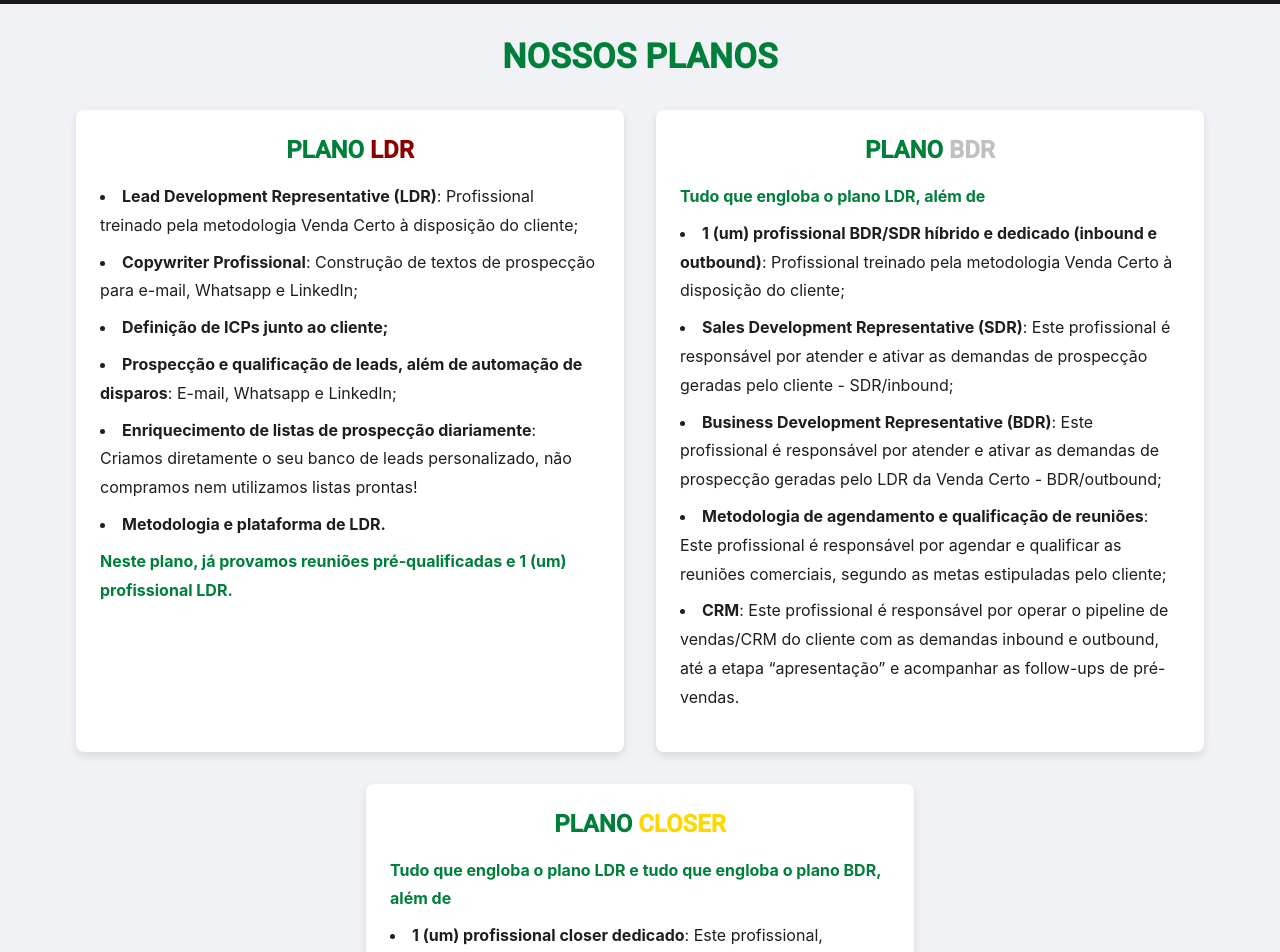
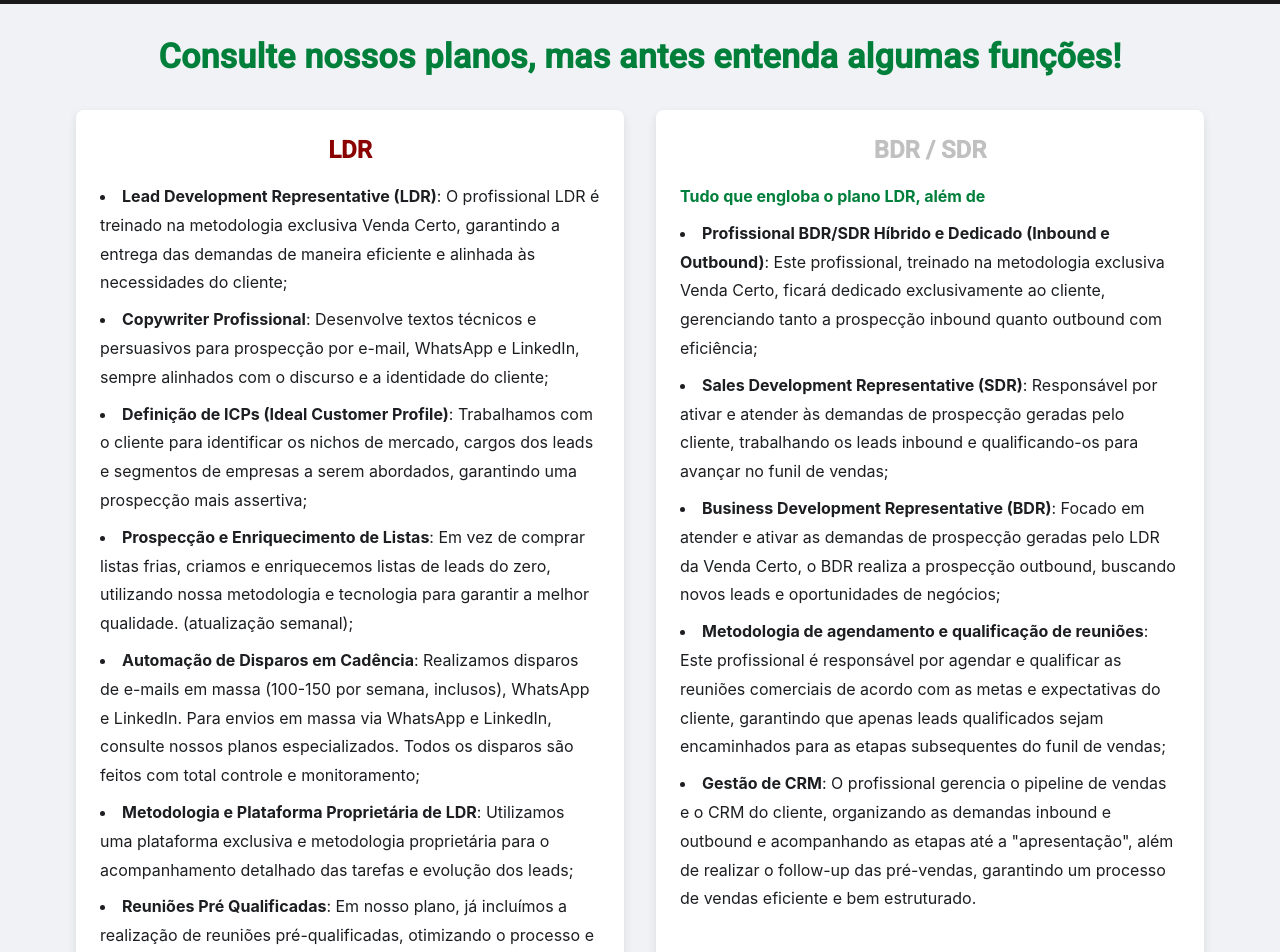
Before and after one commit to PatrickAngrezani/right-sell-react-project, a React (Create React App) app: page /planos in a window 1280 px wide. Shown: the part 60-1012 px from the top of the page. Built offline with nearby package versions, Linux system fonts and the light colour scheme.

Commit message:
update plans texts component

```diff
--- a/src/components/PlanosPage.tsx
+++ b/src/components/PlanosPage.tsx
@@ -4,40 +4,40 @@
 
 const plansData = [
   {
-    title: "PLANO LDR",
+    title: "LDR",
     subtitleColor: "#8B0000",
     items: [
-      "Lead Development Representative (LDR): Profissional treinado pela metodologia Venda Certo à disposição do cliente;",
-      "Copywriter Profissional: Construção de textos de prospecção para e-mail, Whatsapp e LinkedIn;",
-      "Definição de ICPs junto ao cliente;",
-      "Prospecção e qualificação de leads, além de automação de disparos: E-mail, Whatsapp e LinkedIn;",
-      "Enriquecimento de listas de prospecção diariamente: Criamos diretamente o seu banco de leads personalizado, não compramos nem utilizamos listas prontas!",
-      "Metodologia e plataforma de LDR.",
-      "Neste plano, já provamos reuniões pré-qualificadas e 1 (um) profissional LDR.",
+      "Lead Development Representative (LDR): O profissional LDR é treinado na metodologia exclusiva Venda Certo, garantindo a entrega das demandas de maneira eficiente e alinhada às necessidades do cliente;",
+      "Copywriter Profissional: Desenvolve textos técnicos e persuasivos para prospecção por e-mail, WhatsApp e LinkedIn, sempre alinhados com o discurso e a identidade do cliente;",
+      "Definição de ICPs (Ideal Customer Profile): Trabalhamos com o cliente para identificar os nichos de mercado, cargos dos leads e segmentos de empresas a serem abordados, garantindo uma prospecção mais assertiva;",
+      "Prospecção e Enriquecimento de Listas: Em vez de comprar listas frias, criamos e enriquecemos listas de leads do zero, utilizando nossa metodologia e tecnologia para garantir a melhor qualidade. (atualização semanal);",
+      "Automação de Disparos em Cadência: Realizamos disparos de e-mails em massa (100-150 por semana, inclusos), WhatsApp e LinkedIn. Para envios em massa via WhatsApp e LinkedIn, consulte nossos planos especializados. Todos os disparos são feitos com total controle e monitoramento;",
+      "Metodologia e Plataforma Proprietária de LDR: Utilizamos uma plataforma exclusiva e metodologia proprietária para o acompanhamento detalhado das tarefas e evolução dos leads;",
+      "Reuniões Pré Qualificadas: Em nosso plano, já incluímos a realização de reuniões pré-qualificadas, otimizando o processo e garantindo que o cliente receba leads altamente relevantes e preparados para a conversão.",
     ],
   },
   {
-    title: "PLANO BDR",
+    title: "BDR / SDR",
     subtitleColor: "silver",
     items: [
       "Tudo que engloba o plano LDR, além de:",
-      "1 (um) profissional BDR/SDR híbrido e dedicado (inbound e outbound): Profissional treinado pela metodologia Venda Certo à disposição do cliente;",
-      "Sales Development Representative (SDR): Este profissional é responsável por atender e ativar as demandas de prospecção geradas pelo cliente - SDR/inbound;",
-      "Business Development Representative (BDR): Este profissional é responsável por atender e ativar as demandas de prospecção geradas pelo LDR da Venda Certo - BDR/outbound;",
-      "Metodologia de agendamento e qualificação de reuniões: Este profissional é responsável por agendar e qualificar as reuniões comerciais, segundo as metas estipuladas pelo cliente;",
-      "CRM: Este profissional é responsável por operar o pipeline de vendas/CRM do cliente com as demandas inbound e outbound, até a etapa “apresentação” e acompanhar as follow-ups de pré-vendas.",
+      "Profissional BDR/SDR Híbrido e Dedicado (Inbound e Outbound): Este profissional, treinado na metodologia exclusiva Venda Certo, ficará dedicado exclusivamente ao cliente, gerenciando tanto a prospecção inbound quanto outbound com eficiência;",
+      "Sales Development Representative (SDR): Responsável por ativar e atender às demandas de prospecção geradas pelo cliente, trabalhando os leads inbound e qualificando-os para avançar no funil de vendas;",
+      "Business Development Representative (BDR): Focado em atender e ativar as demandas de prospecção geradas pelo LDR da Venda Certo, o BDR realiza a prospecção outbound, buscando novos leads e oportunidades de negócios;",
+      "Metodologia de agendamento e qualificação de reuniões: Este profissional é responsável por agendar e qualificar as reuniões comerciais de acordo com as metas e expectativas do cliente, garantindo que apenas leads qualificados sejam encaminhados para as etapas subsequentes do funil de vendas;",
+      'Gestão de CRM: O profissional gerencia o pipeline de vendas e o CRM do cliente, organizando as demandas inbound e outbound e acompanhando as etapas até a "apresentação", além de realizar o follow-up das pré-vendas, garantindo um processo de vendas eficiente e bem estruturado.',
     ],
   },
   {
-    title: "PLANO CLOSER",
+    title: "CLOSER",
     subtitleColor: "#FFD700",
     items: [
       "Tudo que engloba o plano LDR e tudo que engloba o plano BDR, além de:",
-      "1 (um) profissional closer dedicado: Este profissional, cuidador do processo comercial de ponta a ponta do cliente e coordenará os profissionais LDR e BDR e suas demandas;",
-      "Apresentação de resultados semanais ou mensais: Esta etapa é realizada entre head de CS e o closer Venda Certo para o cliente;",
-      "CRM: Este profissional é responsável por operar o pipeline de vendas/CRM do cliente com as demandas inbound e outbound geradas, até a etapa final “ganhou ou perdeu” e acompanhar os follow-ups de vendas;",
-      "Kick-off: Este profissional participa e acompanha as reuniões de Kick-off de novos clientes e faz o passão do bastão da time comercial, para o time de CS, CX ou CSM do cliente;",
-      "Eventos de networkings e reuniões presenciais: Este profissional pode participar de eventos de networking e reuniões presenciais mediante as necessidades do cliente.",
+      "Profissional Closer Dedicado: Treinado na metodologia Venda Certo, este profissional ficará à disposição do cliente para gerenciar o processo comercial de ponta a ponta, coordenando as atividades de LDR e BDR e garantindo que todas as etapas do funil sejam bem executadas;",
+      "Apresentação de Resultados: O closer realizará apresentações de resultados de forma periódica (semanal, quinzenal ou mensal) em conjunto com o Head de CS, no formato coletivo, para garantir alinhamento e transparência com o cliente;",
+      'Gestão de CRM: Este profissional é responsável por operar o pipeline de vendas e o CRM do cliente, gerenciando as demandas inbound e outbound desde a geração até a conclusão da etapa final ("ganho" ou "perdido"). Também acompanha os follow-ups de pré-vendas e vendas, assegurando o andamento contínuo e eficaz das oportunidades;',
+      "Kick-off de Novos Clientes: O closer participará das reuniões de kick-off com novos clientes, coordenando a transição entre o time comercial e as equipes de CS, CX ou CSM, garantindo uma passagem de bastão tranquila e alinhada;",
+      "Participação em Eventos e Reuniões Presenciais: Este profissional também estará disponível para participar de eventos de networking e reuniões comerciais presenciais, conforme as necessidades específicas do cliente, reforçando o relacionamento e ampliando as oportunidades de negócio.",
     ],
   },
 ];
@@ -54,7 +54,7 @@
           marginBottom: "2rem",
         }}
       >
-        NOSSOS PLANOS
+        Consulte nossos planos, mas antes entenda algumas funções!{" "}
       </Typography>
       <Box
         sx={{
@@ -79,10 +79,7 @@
               variant="h5"
               sx={{ fontWeight: "bold", textAlign: "center" }}
             >
-              <span style={{ color: colors.primaryGreen }}>PLANO</span>{" "}
-              <span style={{ color: plan.subtitleColor }}>
-                {plan.title.split(" ")[1]}
-              </span>
+              <span style={{ color: plan.subtitleColor }}>{plan.title}</span>
             </Typography>
             <Box
               component="ul"
@@ -95,8 +92,7 @@
             >
               {plan.items.map((item, itemIndex) => {
                 const isFirstItemSpecial = itemIndex === 0 && index > 0;
-                const isLastItemSpecial =
-                  index === 0 && itemIndex === plan.items.length - 1;
+
                 const [highlight, ...rest] = item.split(":");
                 const content = rest.join(":");
 
@@ -105,22 +101,15 @@
                     component="li"
                     key={itemIndex}
                     sx={{
-                      color:
-                        isFirstItemSpecial || isLastItemSpecial
-                          ? colors.primaryGreen
-                          : colors.textDark,
-                      fontWeight:
-                        isFirstItemSpecial || isLastItemSpecial
-                          ? "bold"
-                          : "normal",
-                      listStyleType:
-                        isFirstItemSpecial || isLastItemSpecial
-                          ? "none"
-                          : "disc",
+                      color: isFirstItemSpecial
+                        ? colors.primaryGreen
+                        : colors.textDark,
+                      fontWeight: isFirstItemSpecial ? "bold" : "normal",
+                      listStyleType: isFirstItemSpecial ? "none" : "disc",
                       marginTop: "0.5rem",
                     }}
                   >
-                    {isFirstItemSpecial || isLastItemSpecial ? (
+                    {isFirstItemSpecial ? (
                       <span
                         style={{
                           fontWeight: "bold",
```
